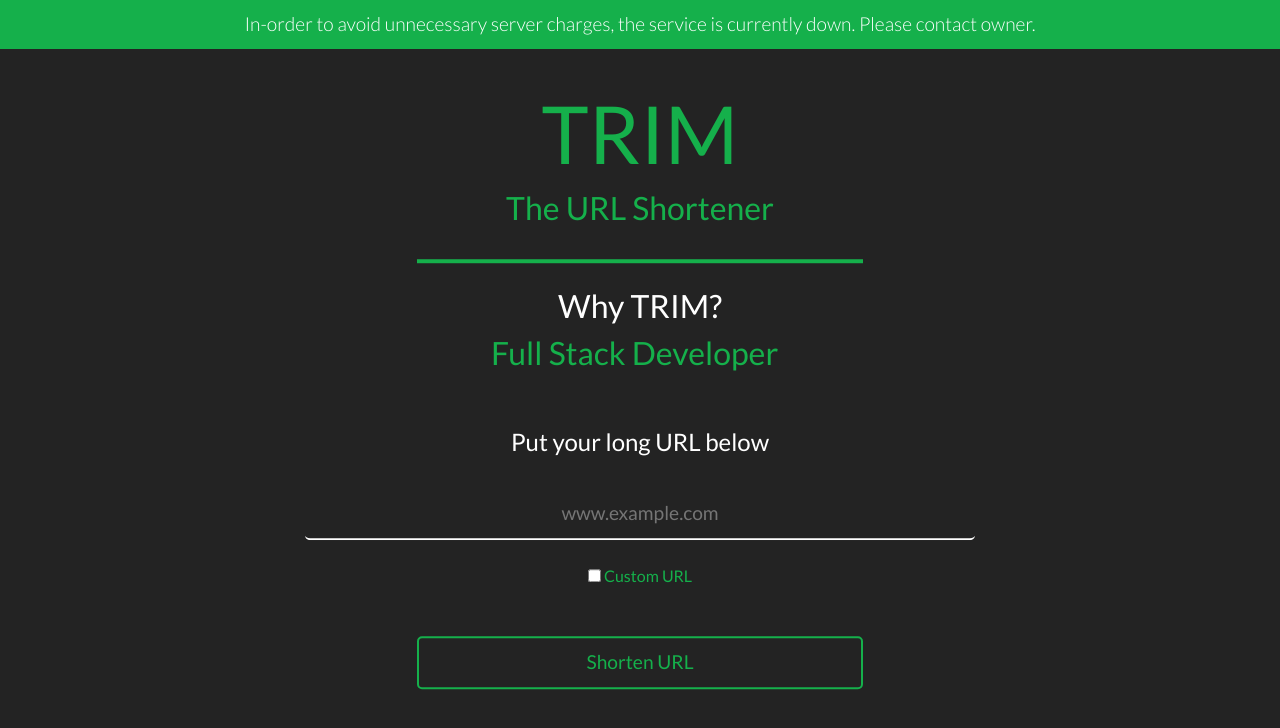
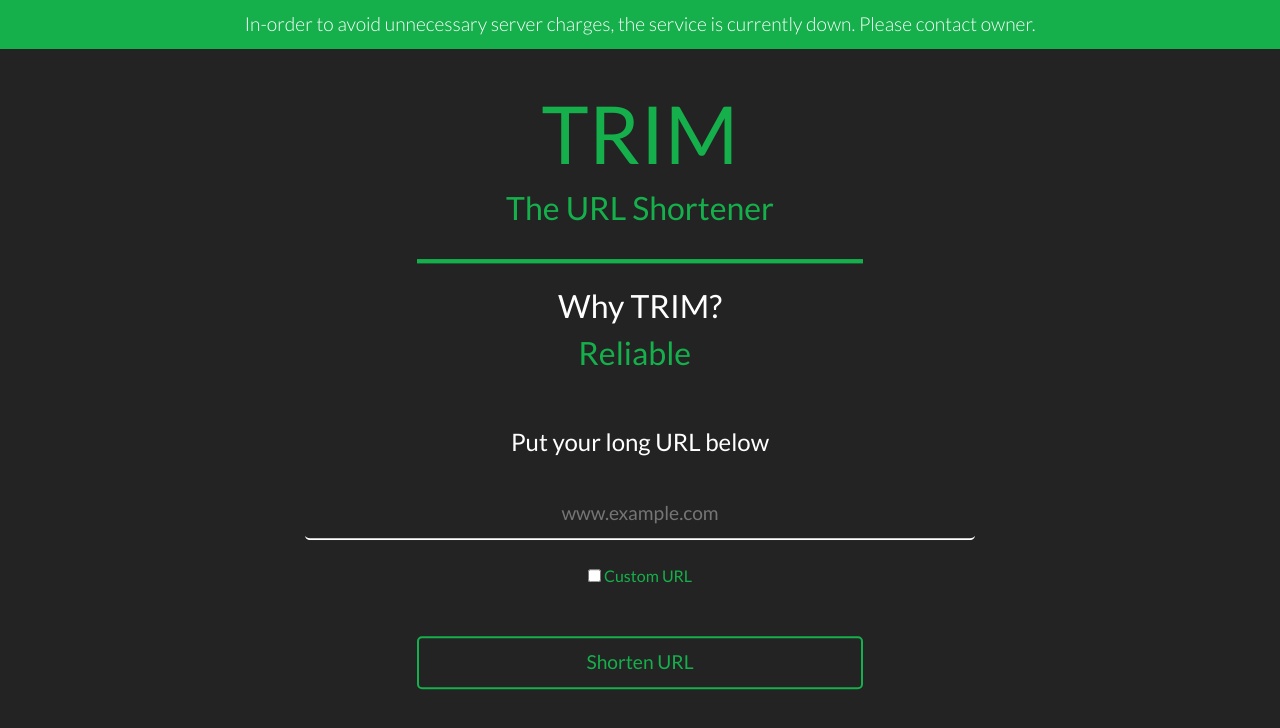
Before and after one commit to IshaanOhri/TRIM, a website: page docs/index.html in a window 1280 px wide. Drawn offline with nearby package versions, Linux system fonts and the light colour scheme.

Commit message:
changed og image

```diff
--- a/docs/assets/styles/style.css
+++ b/docs/assets/styles/style.css
@@ -69,6 +69,7 @@ button:hover{
 .hr{
 	width: 40%;
 	border: 2px solid #15b04b;
+	background-color: #15b04b;
 }
 #custom-checkbox{
 	zoom:1.0;
--- a/docs/index.html
+++ b/docs/index.html
@@ -14,7 +14,7 @@
 		<meta property="og:type" content="website">
 		<meta property="og:title" content="TRIM - The URL Shortener">
 		<meta property="og:description" content="Now shorten your URLs on the go with TRIM. TRIM is a fast and secure way to shorten your URLs with the ability to have custom URLs.">
-		<meta property="og:image" content="https://metatags.io/assets/meta-tags-16a33a6a8531e519cc0936fbba0ad904e52d35f34a46c97a2c9f6f7dd7d336f2.png">
+		<meta property="og:image" content="https://trims.tk/assets/images/share.png">
 
 		<!-- Twitter Meta Tags -->
 		<meta name="twitter:card" content="summary_large_image">
@@ -22,7 +22,7 @@
 		<meta property="twitter:url" content="https://trims.tk/">
 		<meta name="twitter:title" content="TRIM - The URL Shortener">
 		<meta name="twitter:description" content="Now shorten your URLs on the go with TRIM. TRIM is a fast and secure way to shorten your URLs with the ability to have custom URLs.">
-		<meta name="twitter:image" content="https://metatags.io/assets/meta-tags-16a33a6a8531e519cc0936fbba0ad904e52d35f34a46c97a2c9f6f7dd7d336f2.png">
+		<meta name="twitter:image" content="https://trims.tk/assets/images/share.png">
 
 		<link rel="icon" href="./favicon.png"/>
 
--- a/docs/js/typewriter.js
+++ b/docs/js/typewriter.js
@@ -8,7 +8,7 @@
 var app = document.getElementById('typewriter');
 
 var typewriter = new Typewriter(app, {
-    strings : ['Full Stack Developer','DevOps Enthusiast', 'Android App Developer', 'Tech Blogger'],
+    strings : ['Secure','Reliable', 'Easy to use', 'Free'],
     autoStart: true,
     loop: true
 });
```
Also changed, not shown: docs/assets/images/share.png (added).
